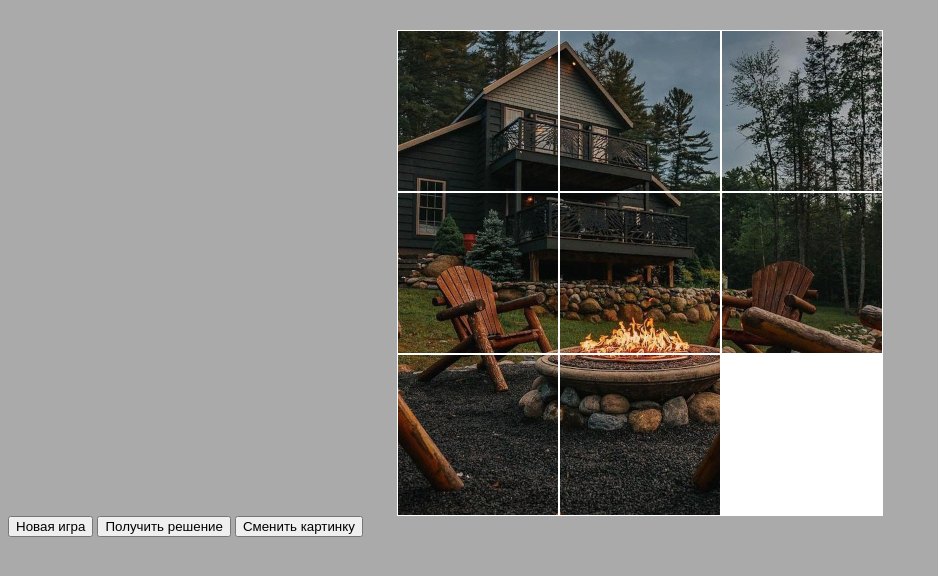
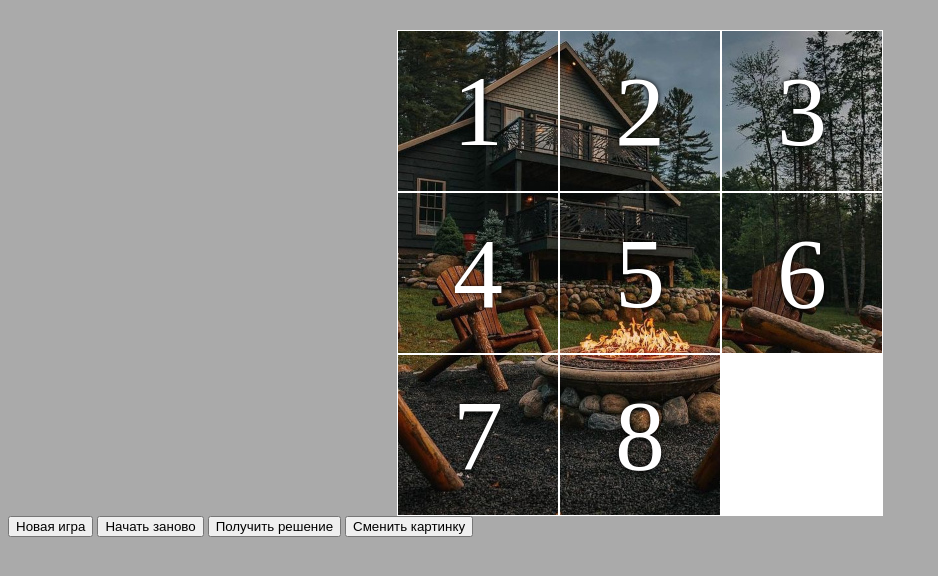
Before and after one commit to NordicAlf/8_Slide_Puzzle, a PHP site: page /index.html in a window 1280 px wide. Shown: the top 576 px of the page, without its empty margins (0-938 px from the left). Run offline with PHP 8.4, Linux system fonts and the light colour scheme.

Commit message:
AT/add restart and build puzzle-image

```diff
--- a/assets/css/app.css
+++ b/assets/css/app.css
@@ -20,30 +20,79 @@ body {
     cursor: pointer;
 }
 
+.col::before {
+    display: block;
+    font-size: 100px;
+    text-align: center;
+    margin: 23px 0 0;
+    color: #ffffff;
+    text-shadow: #000000 0 0 5px;
+}
+
+.numberDetailPuzzle {
+    font-size: 100px;
+    text-align: center;
+    margin: 23px 0 0;
+    color: #ffffff;
+    text-shadow: #000000 0 0 5px;
+}
+
 .tile1 {
     background-position: left top;
 }
+.tile1:before {
+    content: "1";
+}
+
 .tile2 {
     background-position: center top;
 }
+.tile2:before {
+    content: "2";
+}
+
 .tile3 {
     background-position: right top;
 }
+.tile3:before {
+    content: "3";
+}
+
 .tile4 {
     background-position: left center;
 }
+.tile4:before {
+    content: "4";
+}
+
 .tile5 {
     background-position: center center;
 }
+.tile5:before {
+    content: "5";
+}
+
 .tile6 {
     background-position: right center;
 }
+.tile6:before {
+    content: "6";
+}
+
 .tile7 {
     background-position: left bottom;
 }
+.tile7:before {
+    content: "7";
+}
+
 .tile8 {
     background-position: center bottom;
 }
+.tile8:before {
+    content: "8";
+}
+
 .tile9 {
     background: white; cursor: default;
 }
--- a/index.html
+++ b/index.html
@@ -27,6 +27,7 @@
         </div>
 
         <button id="newGame">Новая игра</button>
+        <button id="restartGame">Начать заново</button>
         <button id="getSolution">Получить решение</button>
         <button id="changeImage">Сменить картинку</button>
 
```
Also changed, not shown: assets/js/Classes/NewGame.js (+39 -13 lines), src/Classes/Controller.php (+12 -5 lines).
